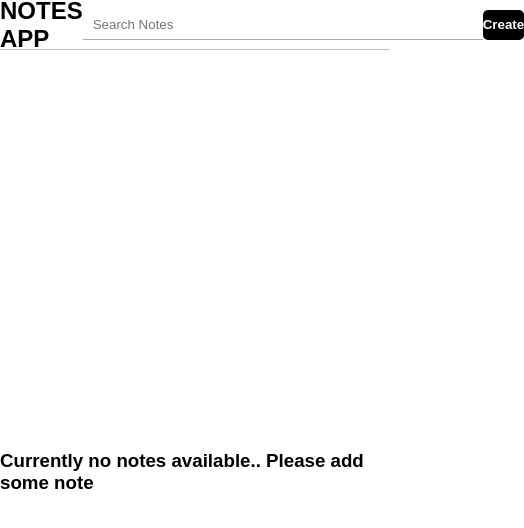
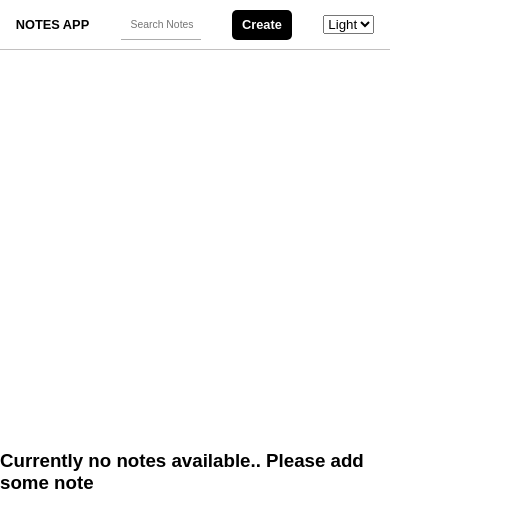
Before and after one commit to MeSubrat/Note-App-React-redux, a React (Vite) app: page / in a window 390 px wide. Shown: the top 528 px of the page, 524 px wide, since content can reach past the window. Built offline with nearby package versions, Linux system fonts and the light colour scheme.

Commit message:
made my note app responsive and updated darktheme.

```diff
--- a/src/App.jsx
+++ b/src/App.jsx
@@ -6,9 +6,12 @@ import { useEffect, useState } from 'react'
 
 function App() {
   let allNotes = useSelector(state => state.notes.notes) || []
+
+
+
   useEffect(() => {
     if (allNotes) {
-      if(allNotes.length>0)localStorage.setItem('notes', JSON.stringify(allNotes))
+      if (allNotes.length > 0) localStorage.setItem('notes', JSON.stringify(allNotes))
     }
   }, [allNotes])
 
--- a/src/components/Header.jsx
+++ b/src/components/Header.jsx
@@ -14,7 +14,6 @@ function Header() {
     let notes = useSelector(state => state.notes.notes)
     const modalRef = useRef(null);
     const popUpRef = useRef(null)
-
 
 
     const focusInputTitle = () => {
@@ -53,6 +52,24 @@ function Header() {
         }
     }
 
+    const setDarkMode = () => {
+        document.querySelector('body').setAttribute('theme', 'dark')
+    }
+    const setLightMode = () => {
+        document.querySelector('body').setAttribute('theme', 'light')
+    }
+
+    const handleThemeChange = (e) => {
+        const theme = e.target.value;
+        // console.log(theme)
+        if (theme === 'dark') {
+            setDarkMode()
+        }
+        if (theme === 'light') {
+            setLightMode()
+        }
+    }
+
     return (
         <>
             <div className='header'>
@@ -64,13 +81,18 @@ function Header() {
                 <button onClick={() => openModal()}>
                     Create
                 </button>
+                <select name="dropdown" id="choose-theme" onChange={handleThemeChange}>
+                    <option value="light">Light</option>
+                    <option value="dark">Dark</option>
+                </select>
             </div>
 
             {
                 isOpen && (
                     <div className='popup-window' ref={modalRef} onClick={(e) => handleOutsideCLick(e)}>
                         <div className='pop-up-content' ref={popUpRef}>
-                            <input type="text" id='title' placeholder='Enter Title' value={title} onChange={(e) => setTitle(e.target.value)} ref={inputTitle} />
+                            <input type="text" id='title'
+                            placeholder='Enter Title' value={title} onChange={(e) => setTitle(e.target.value)} ref={inputTitle} />
                             <textarea name="desc" id="desc" placeholder='Write description' wrap='soft' value={desc} onChange={(e) => setDesc(e.target.value)}></textarea>
 
                             <button onClick={(title || desc) ? () => handleSave() : () => closeModal()}>
--- a/src/components/NoteCard.css
+++ b/src/components/NoteCard.css
@@ -1,7 +1,29 @@
+:root{
+    --border-color:black;
+    --date-info-color:gray;
+    --partition-color:rgb(187, 183, 183);
+    --button-background:black;
+    --button-border:black;
+    --button-text-color:white;
+    --button-hover-font-color:black;
+    --button-hover-background:white;
+    --button-hover-border:rgb(116, 114, 114);
+}
+[theme="dark"]{
+    --border-color:white;
+    --date-info-color: lightgray;
+    --partition-color:rgb(241, 241, 241);
+    --button-background:white;
+    --button-border:white;
+    --button-text-color:black;
+    --button-hover-font-color:white;
+    --button-hover-background:black;
+    --button-hover-border:rgb(188, 186, 186);
+}
 .card{
     height: 150px;
     width: 235px;
-    border: 1px solid black;
+    border: 1px solid var(--border-color);
     border-radius: 5px;
     display: flex;
     flex-direction: column;
@@ -13,7 +35,7 @@
 }
 .sec-1 p{
     font-size: 0.6rem;
-    color: gray;
+    color: var(--date-info-color);
 }
 .sec-1{
     width: 100%;
@@ -21,7 +43,7 @@
     justify-content: space-between;
     align-items: center;
     padding-bottom: 5px;
-    border-bottom: 1px solid rgb(187, 183, 183);
+    border-bottom: 1px solid var(--partition-color);
 }
 .desc{
     padding-top: 5px;
@@ -39,20 +61,49 @@
 .btns button{
     height: 30px;
     width: 70px;
-    background-color: black;
-    border:1px solid black;
-    color: white;
+    background-color: var(--button-background);
+    border:1px solid var(--button-background);
+    color: var(--button-text-color);
     transition: background-color 0.25s linear;
     font-size: 0.7rem;
     font-weight: bold;
     border-radius: 5px;
 }
 .btns button:hover{
-    background-color: white;
-    border: 1px solid rgb(116, 114, 114);
-    color: black;
+    background-color: var(--button-hover-background);
+    border: 1px solid var(--button-hover-border);
+    color: var(--button-hover-font-color);
 }
 .date-edited-or-not{
     display: flex;
     flex-direction: column;
 }
+@media(max-width:510px){
+    .card{
+        height: 120px;
+        width: 180px;
+        font-size: 0.8rem;
+    }
+    .card button{
+        width:60px;
+        height: 25px;
+        font-size: 0.7rem;
+    }
+}
+@media(max-width:400px){
+    .card{
+        width: 290px;
+        height: 140px;
+        font-size: 1.1rem;
+    }
+    .card button{
+        width: 80px;
+        height: 35px;
+        font-size: 0.9rem;
+    }
+}
+@media (max-width:761px){
+    .card{
+        width: 233px;
+    }
+}
--- a/src/components/content.css
+++ b/src/components/content.css
@@ -4,5 +4,10 @@
     display: flex;
     /* flex-direction: column; */
     flex-wrap: wrap;
-
 }
+@media(max-width:400px){
+    .notes-container{
+        align-items: center;
+        justify-content: center;
+    }
+}
--- a/src/components/header.css
+++ b/src/components/header.css
@@ -1,16 +1,142 @@
-.header{
+:root {
+    --body_background: white;
+    --header_text: black;
+    --body_text_color: black;
+    --pop_up_window_background: rgba(0, 0, 0, 0.636);
+    --pop_up_content_background: white;
+    --pop_up_content_area_border: rgb(194, 192, 192);
+    --button_background_color: black;
+    --button_text_color: white;
+    --shadow: rgba(0, 0, 0, 0.3);
+    --search_input_background:white;
+}
+[theme="dark"]{
+    --body_background: black;
+    --header_text: white;
+    --body_text_color: white;
+    --pop_up_window_background: rgba(158, 157, 157, 0.636);
+    --pop_up_content_background: black;
+    --pop_up_content_area_border: white;
+    --button_background_color: white;
+    --button_text_color: black;
+    --shadow: rgba(47, 46, 46, 0.3);
+    --search_input_background:black;
+}
+*{
+    transition: all 0.025s linear;
+}
+body{
+    background-color: var(--body_background);
+    color: var(--body_text_color);
+}
+
+.header {
     width: 100vw;
     height: 50px;
-    /* background-color: red; */
     display: flex;
     justify-content: space-around;
     align-items: center;
-    border-bottom: 1px solid rgb(194, 192, 192);
+    border-bottom: 1px solid var(--pop_up_content_area_border);
     cursor: default;
 }
-.header button{
+.header h2{
+    color: var(--header_text);
+}
+
+.header button {
+    background-color: var(--button_background_color);
+    color: var(--button_text_color);
+    width: 80px;
+    height: 30px;
+    outline: none;
+    border: none;
+    font-weight: bold;
+    border-radius: 5px;
+    cursor: pointer;
+}
+.header input[type='text']{
+    background-color: var(--search_input_background);
+    color: var(--header_text);
+}
+
+.input-elements input {
+    height: 30px;
+    width: 400px;
+    border: none;
+    border-bottom: 1px solid rgb(172, 172, 172);
+    outline: none;
+    padding-left: 10px;
+}
+
+.input-elements button {
+    background-color: white;
+    border: 1px solid black;
+    color: black;
+    transition: background-color 0.3s linear;
+}
+
+.input-elements button:hover {
     background-color: black;
     color: white;
+
+}
+
+.popup-window {
+    height: 100%;
+    width: 100%;
+    position: fixed;
+    background: var(--pop_up_window_background) !important;
+    display: flex;
+    justify-content: center;
+    align-items: center;
+}
+
+.popup-window .pop-up-content {
+    background: var(--pop_up_content_background) !important;
+    padding: 20px;
+    width: 400px;
+    border-radius: 8px;
+    text-align: center;
+    box-shadow: 0 5px 5px var(--shadow);
+    display: flex;
+    align-items: center;
+    flex-direction: column;
+    gap: 10px;
+
+}
+.popup-window .pop-up-content input{
+    background-color: var(--search_input_background);
+    color: var(--header_text);
+}
+.popup-window .pop-up-content textarea{
+    background-color: var(--search_input_background);
+    color: var(--header_text);
+}
+
+.pop-up-content input {
+    border: none;
+    width: 300px;
+    height: 30px;
+    outline: none;
+    padding-left: 10px;
+    border-bottom: 1px solid var(--pop_up_content_area_border);
+}
+
+.pop-up-content textarea {
+    width: 300px;
+    height: 100px;
+    border: 1px solid var(--pop_up_content_area_border);
+    padding-left: 10px;
+    padding-top: 10px;
+    outline: none;
+    resize: vertical;
+    overflow-x: hidden;
+
+}
+
+.popup-window .pop-up-content button {
+    background-color: var(--button_background_color);
+    color: var(--button_text_color);
     width: 80px;
     height: 30px;
     outline: none;
@@ -20,74 +146,63 @@
     cursor: pointer;
 }
 
-.input-elements input{
-    height: 30px;
-    width: 400px;
-    border: none;
-    border-bottom: 1px solid rgb(172, 172, 172);
-    outline: none;
-    padding-left: 10px;
+@media (max-width:715px){
+    .header{
+        width: 100vw;
+    }
+    .header h2{
+        font-size: 1.2rem;
+    }
+    .header input{
+        width: 200px;
+    }
 }
-.input-elements button{
-    background-color: white;
-    border:1px solid black;
-    color: black;
-    transition: background-color 0.3s linear;
+@media(max-width:500px){
+    .header{
+        width: 100vw;
+    }
+    .header h2{
+        font-size: 1rem;
+    }
+    .header input{
+        width: 100px;
+    }
 }
-.input-elements button:hover{
-    background-color: black;
-    color: white;
+@media(max-width:400px){
+    .header{
+        width: 100vw;
+    }
+    .header h2{
+        font-size: 0.8rem;
+    }
+    .header input{
+        width: 80px;
+        font-size: 0.65rem;
+    }
+    .header button{
+        width: 60px;
+        font-size: 0.8rem;
+    }
+    .popup-window .pop-up-content{
+        width: 250px;
+    }
+    .popup-window .pop-up-content input{
+        width: 200px;
+        font-size: 0.7rem;
+    }
+    .popup-window .pop-up-content textarea{
+        width: 200px;
+        font-size: 0.7rem;
+        height: 80px;
+    }
+    .popup-window .pop-up-content button{
+        height: 20px;
+        width: 60px;
+        border-radius: 2px;
+        font-size: 0.7rem;
+    }
+    .popup-window{
+        height: 100vh;
+    }
 
 }
-
-.popup-window{
-    height: 100%;
-    width: 100%;
-    position: fixed;
-    background: rgba(0, 0, 0, 0.636);
-    display: flex;
-    justify-content: center;
-    align-items: center;
-}
-.pop-up-content{
-    background: white;
-    padding: 20px;
-    width: 400px;
-    border-radius: 8px;
-    text-align: center;
-    box-shadow: 0 5px 5px rgba(0,0,0,0.3);
-    display: flex;
-    align-items: center;
-    flex-direction: column;
-    gap: 10px;
-}
-.pop-up-content input{
-    border: none;
-    width: 300px;
-    height: 30px;
-    outline: none;
-    padding-left: 10px;
-    border-bottom: 1px solid rgb(157, 156, 156);
-}
-.pop-up-content textarea{
-    width: 300px;
-    height: 100px;
-    border: 1px solid rgb(157, 156, 156);
-    padding-left: 10px;
-    padding-top: 10px;
-    outline: none;
-    resize: vertical;
-    overflow-x: hidden;
-
-}
-.pop-up-content button{
-    background-color: black;
-    color: white;
-    width: 80px;
-    height: 30px;
-    outline: none;
-    border: none;
-    font-weight: bold;
-    border-radius: 5px;
-    cursor: pointer;
-}
```
Also changed, not shown: src/store/NoteSlice.js (+32 -32 lines).
